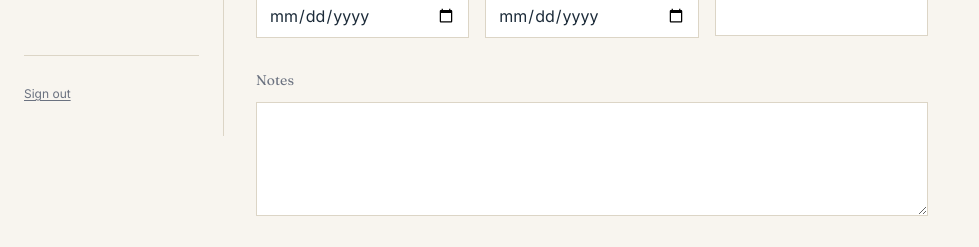
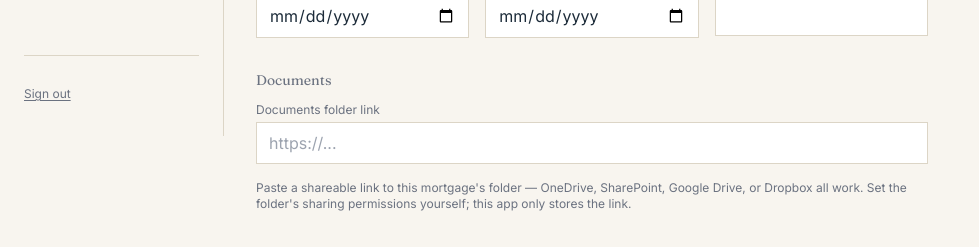
Before and after one commit to uk030621/mortgage-pipeline, a Next.js app: page /loans/new in a window 1280 px wide. Shown: the part 664-911 px from the top of the page, without its empty margins (0-979 px from the left). Built offline with nearby package versions, Linux system fonts and the light colour scheme; no server answers.

Commit message:
Added document links

```diff
--- a/src/app/loans/[id]/page.tsx
+++ b/src/app/loans/[id]/page.tsx
@@ -7,7 +7,12 @@ import Sidebar from "@/components/Sidebar";
 import DocumentChecklist from "@/components/DocumentChecklist";
 import { Loan, DocumentItem } from "@/lib/types";
 import { PIPELINE_STAGES, STAGE_LABELS } from "@/lib/stages";
-import { formatCurrency, formatDate, deadlineUrgency, urgencyStyles } from "@/lib/format";
+import {
+  formatCurrency,
+  formatDate,
+  deadlineUrgency,
+  urgencyStyles,
+} from "@/lib/format";
 
 // Next.js 15+: params is a Promise in both server and client components.
 // In a client component it's unwrapped with React's `use()` hook (below),
@@ -46,13 +51,18 @@ export default function LoanDetailPage({
 
   async function handleDelete() {
     if (!loan) return;
-    if (!confirm(`Delete the mortgage for ${loan.borrowerName}? This can't be undone.`)) return;
+    if (
+      !confirm(
+        `Delete the mortgage for ${loan.borrowerName}? This can't be undone.`,
+      )
+    )
+      return;
     const res = await fetch(`/api/loans/${loan._id}`, { method: "DELETE" });
     if (res.ok) router.push("/");
   }
 
   return (
-    <div className="md:flex md:min-h-screen">
+    <div className="md:flex md:min-h-dvh">
       <Sidebar />
       <main className="flex-1 min-w-0 px-4 md:px-8 py-6 md:py-8 max-w-3xl">
         {loading && <p className="text-sm text-slate">Loading…</p>}
@@ -61,7 +71,9 @@ export default function LoanDetailPage({
         {loan && (
           <>
             <div className="flex items-start justify-between mb-1">
-              <h1 className="font-display text-2xl text-ink">{loan.borrowerName}</h1>
+              <h1 className="font-display text-2xl text-ink">
+                {loan.borrowerName}
+              </h1>
               <div className="flex gap-3 shrink-0 ml-4">
                 <Link
                   href={`/loans/${loan._id}/edit`}
@@ -81,11 +93,20 @@ export default function LoanDetailPage({
               <p className="text-sm text-slate mb-6">{loan.propertyAddress}</p>
             )}
 
-            <StageStepper stage={loan.stage} onChange={(stage) => patch({ stage })} />
+            <StageStepper
+              stage={loan.stage}
+              onChange={(stage) => patch({ stage })}
+            />
 
             <div className="grid grid-cols-2 sm:grid-cols-4 gap-px bg-rule border border-rule my-6">
-              <Stat label="Mortgage amount" value={formatCurrency(loan.loanAmount)} />
-              <Stat label="Rate" value={loan.interestRate ? `${loan.interestRate}%` : "—"} />
+              <Stat
+                label="Mortgage amount"
+                value={formatCurrency(loan.loanAmount)}
+              />
+              <Stat
+                label="Rate"
+                value={loan.interestRate ? `${loan.interestRate}%` : "—"}
+              />
               <Stat label="Lender" value={loan.lender || "—"} />
               <Stat label="Type" value={loan.loanType || "—"} />
             </div>
@@ -99,7 +120,26 @@ export default function LoanDetailPage({
             </div>
 
             <section className="mb-8">
-              <h2 className="font-display text-base text-ink mb-3">Documents</h2>
+              <div className="flex items-center justify-between mb-3">
+                <h2 className="font-display text-base text-ink">Documents</h2>
+                {loan.documentsFolderUrl ? (
+                  <a
+                    href={loan.documentsFolderUrl}
+                    target="_blank"
+                    rel="noopener noreferrer"
+                    className="text-xs text-forest hover:text-forest/70 underline underline-offset-2"
+                  >
+                    Open documents folder ↗
+                  </a>
+                ) : (
+                  <Link
+                    href={`/loans/${loan._id}/edit`}
+                    className="text-xs text-slate hover:text-ink underline underline-offset-2"
+                  >
+                    Add a documents folder link
+                  </Link>
+                )}
+              </div>
               <DocumentChecklist
                 documents={loan.documents}
                 onChange={(documents: DocumentItem[]) => patch({ documents })}
@@ -107,7 +147,9 @@ export default function LoanDetailPage({
             </section>
 
             <section className="mb-8">
-              <h2 className="font-display text-base text-ink mb-3">Commission</h2>
+              <h2 className="font-display text-base text-ink mb-3">
+                Commission
+              </h2>
               <div className="border border-rule px-4 py-3 flex items-center justify-between">
                 <div>
                   <p className="text-sm text-ink">
@@ -118,7 +160,9 @@ export default function LoanDetailPage({
                   <input
                     type="checkbox"
                     checked={!!loan.commissionPaid}
-                    onChange={(e) => patch({ commissionPaid: e.target.checked })}
+                    onChange={(e) =>
+                      patch({ commissionPaid: e.target.checked })
+                    }
                   />
                   Paid
                 </label>
@@ -128,7 +172,9 @@ export default function LoanDetailPage({
             {loan.notes && (
               <section>
                 <h2 className="font-display text-base text-ink mb-2">Notes</h2>
-                <p className="text-sm text-ink whitespace-pre-wrap">{loan.notes}</p>
+                <p className="text-sm text-ink whitespace-pre-wrap">
+                  {loan.notes}
+                </p>
               </section>
             )}
           </>
@@ -179,7 +225,9 @@ function DeadlineCard({ label, date }: { label: string; date?: string }) {
     <div className={`border border-rule px-4 py-3 ${urgencyStyles[urgency]}`}>
       <p className="text-xs text-slate">{label}</p>
       <p className="font-display text-lg text-ink mt-0.5">{formatDate(date)}</p>
-      {urgency === "urgent" && <p className="text-xs text-rust mt-1">Due soon</p>}
+      {urgency === "urgent" && (
+        <p className="text-xs text-rust mt-1">Due soon</p>
+      )}
       {urgency === "past" && <p className="text-xs text-rust mt-1">Past due</p>}
     </div>
   );
--- a/src/components/LoanForm.tsx
+++ b/src/components/LoanForm.tsx
@@ -28,6 +28,7 @@ export default function LoanForm({ initial, loanId }: Props) {
     rateLockExpiration: initial?.rateLockExpiration?.slice(0, 10) ?? "",
     closingDate: initial?.closingDate?.slice(0, 10) ?? "",
     commissionExpected: initial?.commissionExpected?.toString() ?? "",
+    documentsFolderUrl: initial?.documentsFolderUrl ?? "",
     notes: initial?.notes ?? "",
   });
 
@@ -131,7 +132,15 @@ export default function LoanForm({ initial, loanId }: Props) {
               onChange={(e) => update("loanType", e.target.value)}
               className={inputClass}
             >
-              {["Fixed rate", "Tracker", "Discount", "Variable (SVR)", "Offset", "Help to Buy", "Buy-to-let"].map((t) => (
+              {[
+                "Fixed rate",
+                "Tracker",
+                "Discount",
+                "Variable (SVR)",
+                "Offset",
+                "Help to Buy",
+                "Buy-to-let",
+              ].map((t) => (
                 <option key={t} value={t}>
                   {t}
                 </option>
@@ -192,6 +201,23 @@ export default function LoanForm({ initial, loanId }: Props) {
         </div>
       </Section>
 
+      <Section title="Documents">
+        <Field label="Documents folder link">
+          <input
+            type="url"
+            value={form.documentsFolderUrl}
+            onChange={(e) => update("documentsFolderUrl", e.target.value)}
+            placeholder="https://..."
+            className={inputClass}
+          />
+        </Field>
+        <p className="text-xs text-slate -mt-2">
+          Paste a shareable link to this mortgage's folder — OneDrive,
+          SharePoint, Google Drive, or Dropbox all work. Set the folder's
+          sharing permissions yourself; this app only stores the link.
+        </p>
+      </Section>
+
       <Section title="Notes">
         <textarea
           rows={4}
@@ -217,7 +243,13 @@ export default function LoanForm({ initial, loanId }: Props) {
 const inputClass =
   "w-full border border-rule bg-white px-3 py-2 text-base text-ink focus:border-ink outline-none";
 
-function Section({ title, children }: { title: string; children: React.ReactNode }) {
+function Section({
+  title,
+  children,
+}: {
+  title: string;
+  children: React.ReactNode;
+}) {
   return (
     <fieldset>
       <legend className="font-display text-sm text-slate mb-3">{title}</legend>
--- a/src/lib/types.ts
+++ b/src/lib/types.ts
@@ -16,6 +16,7 @@ export interface Loan {
   lender?: string;
   loanType?: string;
   interestRate?: number;
+  documentsFolderUrl?: string;
   stage:
     | "lead"
     | "application"
--- a/src/models/Loan.ts
+++ b/src/models/Loan.ts
@@ -13,7 +13,7 @@ const DocumentItemSchema = new Schema(
       default: "not_requested",
     },
   },
-  { _id: false }
+  { _id: false },
 );
 
 const LoanSchema = new Schema(
@@ -38,9 +38,10 @@ const LoanSchema = new Schema(
     commissionExpected: Number,
     commissionPaid: { type: Boolean, default: false },
     documents: { type: [DocumentItemSchema], default: [] },
+    documentsFolderUrl: String,
     notes: String,
   },
-  { timestamps: true }
+  { timestamps: true },
 );
 
 export type LoanDocument = mongoose.InferSchemaType<typeof LoanSchema> & {
```
